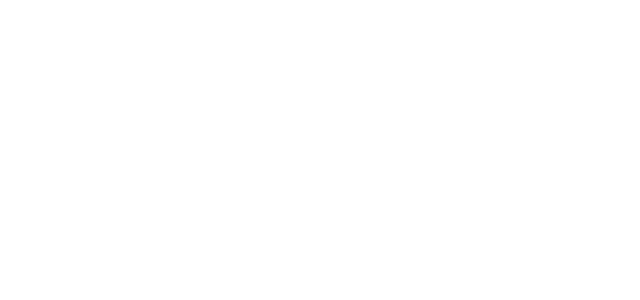
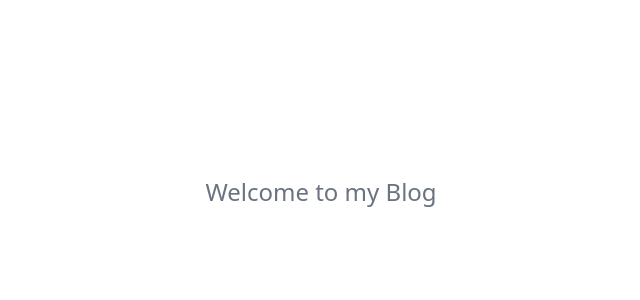
Before and after one commit to tententgc/KepSci, a Next.js app: page / in a window 1280 px wide. Shown: the top 300 px of the page, without its empty margins (319-959 px from the left). Built offline with nearby package versions, Linux system fonts and the light colour scheme.

Commit message:
Update index.js

```diff
--- a/pages/index.js
+++ b/pages/index.js
@@ -12,7 +12,11 @@
       </Head>
 
       <main>
-
+      <div className="container max-w-4xl mx-auto pt-16 md:pt-32 text-center break-normal">
+          <p className="text-white font-extrabold text-3xl md:text-5xl">   Ghostwind CSS
+          </p>
+        <p className="text-xl md:text-2xl text-gray-500"> Welcome to my Blog </p>
+        </div>
       </main>
     </div>
   )
```
